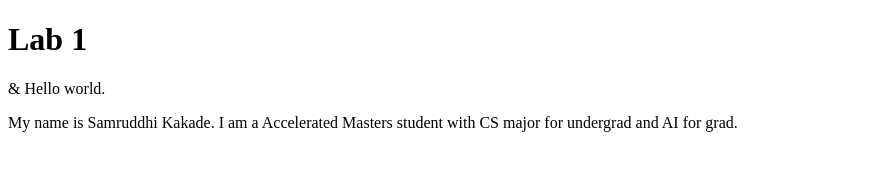
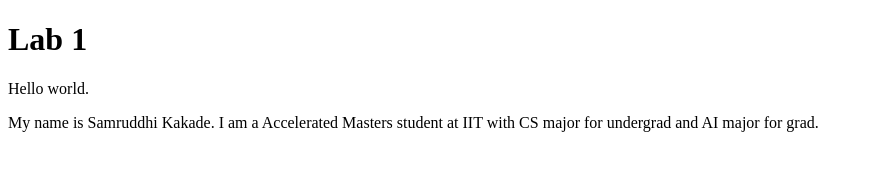
Before and after one commit to SamruddhiKakade/ITMD_361_Lab_1, a plain HTML site: page index.html in a window 1280 px wide. Shown: the whole page, without its empty margins (0-873 px from the left). Drawn offline with Linux system fonts and the light colour scheme.

Commit message:
Removed &

```diff
--- a/index.html
+++ b/index.html
@@ -6,7 +6,7 @@
 </head>
 <body>
     <h1>Lab 1</h1>
-    <p>&amp; Hello world.</p>
-    <p>My name is Samruddhi Kakade. I am a Accelerated Masters student with CS major for undergrad and AI for grad.</p>
+    <p>Hello world.</p>
+    <p>My name is Samruddhi Kakade. I am a Accelerated Masters student at IIT with CS major for undergrad and AI major for grad.</p>
 </body>
 </html>
```
